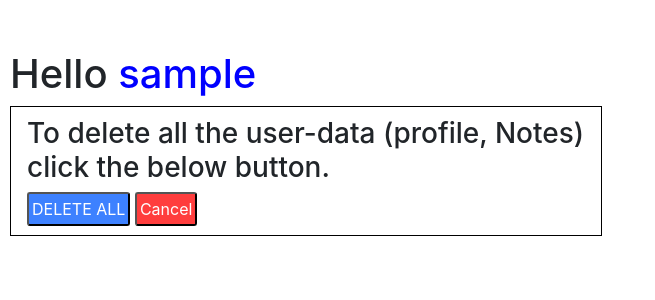
After one commit to karthikeyansa/Flask-Todo-Gcloud-Datastore, a Flask app: template templates/profile.html in a window 1280 px wide. The commit adds this page. Shown: the top 300 px of the page, without its empty margins (0-655 px from the left). Run offline with Flask 2, Linux system fonts and the light colour scheme; the template is opened without the code that fills it: most values are stand-ins (such as "Sample title", 1, 10 or a date in 2020); some libraries are stand-ins or nearby versions.

Commit message:
templates

```diff
--- a/templates/add.html
+++ b/templates/add.html
@@ -8,7 +8,9 @@
 
 {% block body %}
 <br/>
-<h4 style="text-align: center;">Welcome back <span style="color: blue;">{{ user_name }}</span></h4>
+<h4 style="text-align: center;">Welcome back
+    <a style="color: blue;cursor: pointer;" href="{{ url_for('profile') }}">{{ user_name }}</a>
+</h4>
 <button onclick="logoutUser()"class="danger-btn" style="right: 10%;position: absolute;">Logout</button>
 
 <div style="display: block; height: 25px;"></div>
@@ -23,7 +25,7 @@
             <span id="span1" class="spanClose" onclick="inputAndSpanRemover(1)">❌</span>
         </div>
         <br/>
-        <button onclick="AddNote()"class="primary-btn" id="submit" title="click to add to notes">➕Add to notes</button>
+        <button class="primary-btn" id="submit" title="click to add to notes">➕Add to notes</button>
     </div>
     <div style="display: block;height: 50px;"></div>
     <div id="modal" class="modal"></div>
--- a/templates/login.html
+++ b/templates/login.html
@@ -15,11 +15,11 @@
 <div class="alert-danger alerts" id="alerts"></div>
 <div style="display: block; height: 40px;"></div>
 <div class="myform">
-    Email<div style="display: block;"></div><input class="input" type="email" id="email" name="email" required />
+    Email<div style="display: block;"></div><input class="input" type="email" id="loginEmail" name="email" required />
     <br/>
-    Password<div style="display: block;"></div><input class="input" type="password" id="password" name="password" required/>
+    Password<div style="display: block;"></div><input class="input" type="password" id="loginPassword" name="password" required/>
     <div style="display: block; height: 5px;"></div>
-    <button onclick="validateAndLogin()" id="submit" class="btn btn-primary">Login</button>
+    <button id="loginSubmit" class="btn btn-primary">Login</button>
 </div>
 
 
--- /dev/null
+++ b/templates/profile.html
@@ -0,0 +1,19 @@
+{% extends "base.html" %}
+{% block head %}
+<title>Profile</title>
+<link rel="stylesheet" href="{{ url_for('static', filename='css/styles.css') }}">
+{% endblock %}
+
+{% block body %}
+<div style="top: 50px; left: 10px; position: absolute;">
+    <h1>Hello <span style="color: blue;">{{ user_name }}</span></h1>
+    <div style="display: block;border: 1px solid black;height: 130px;width: 66%;padding: 10px 12px 9px 16px;">
+        <h3>
+            To delete all the user-data (profile, Notes) click the below button.
+        </h3>
+        <button class="primary-btn" style="color: white;" onclick="deleteUser()">DELETE ALL</button>
+        <button class="danger-btn" style="color: white;" onclick="window.location.href = '/notes'">Cancel</button>
+    </div>
+</div>
+<script src="{{ url_for('static', filename='js/operations.js') }}"></script>
+{% endblock %}
```
Also changed, not shown: templates/register.html (+4 -4 lines).
